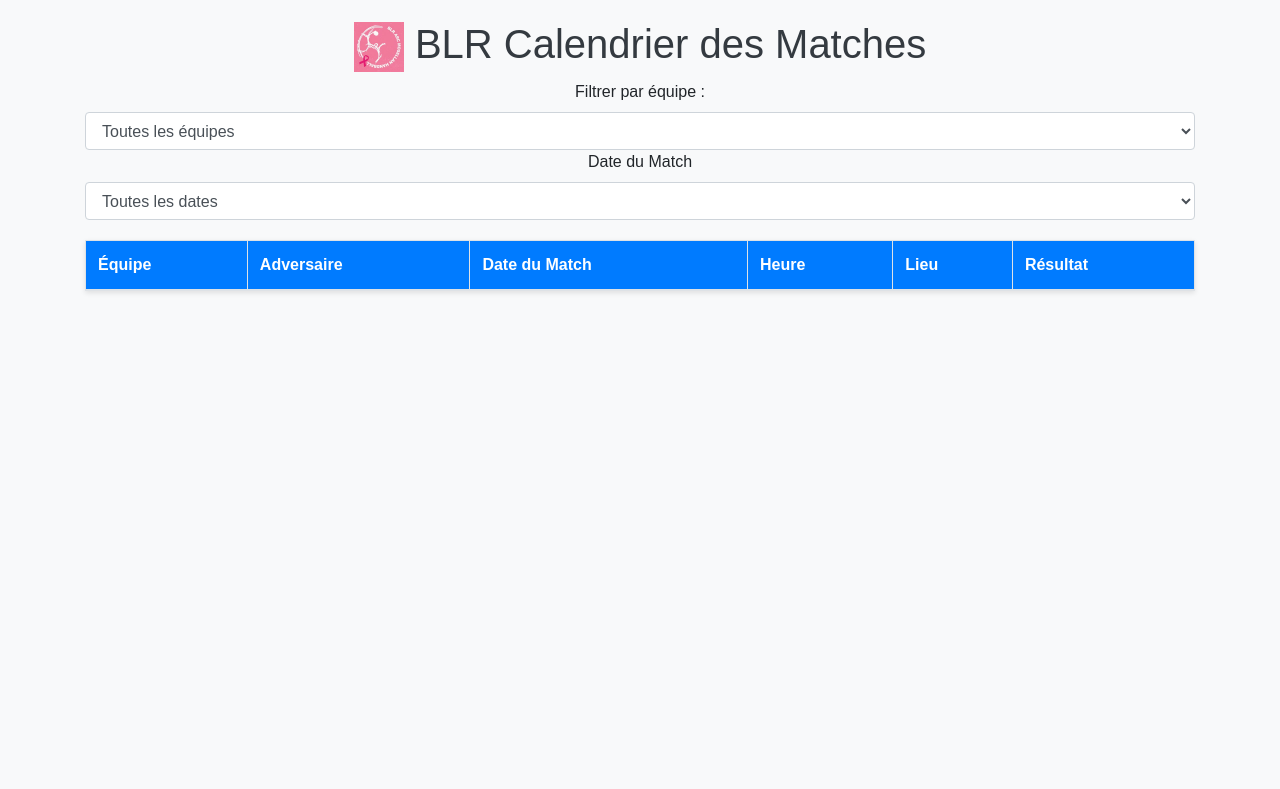
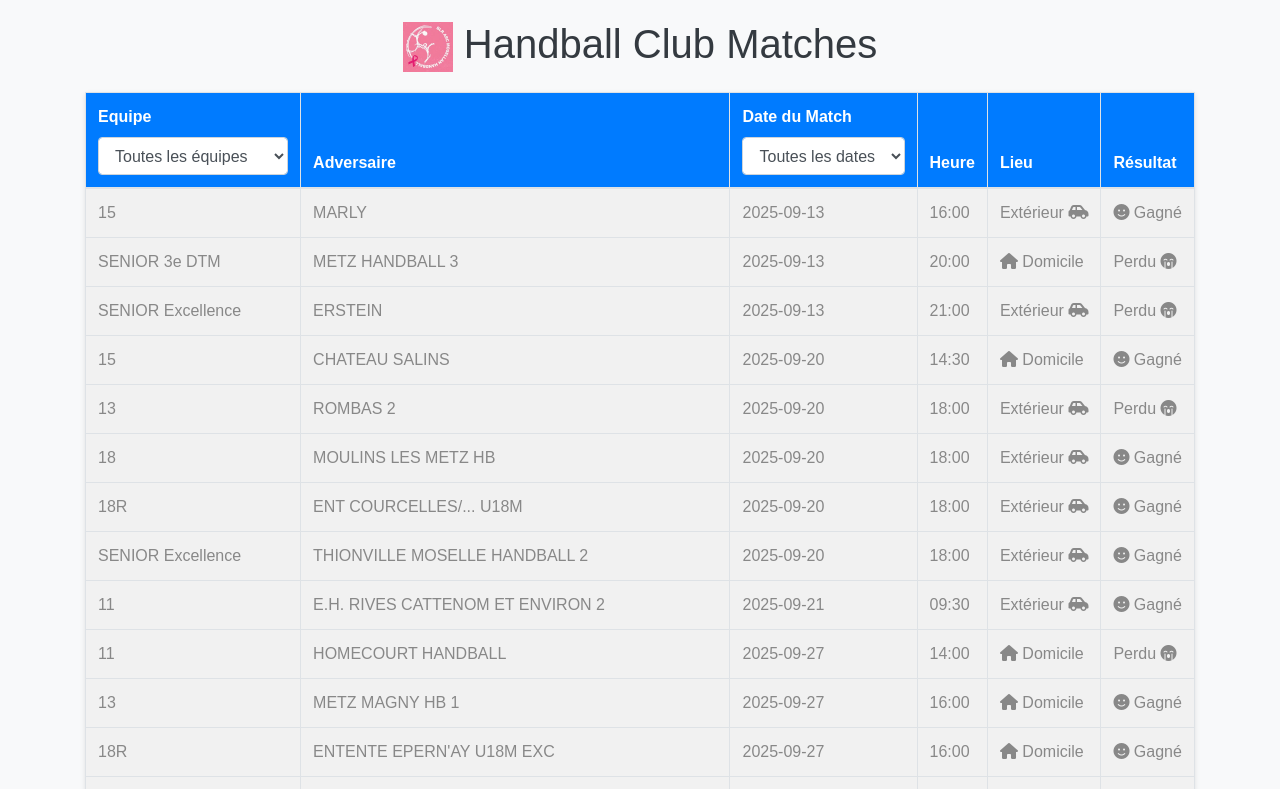
Before and after one commit to zemadmat/blr, a plain HTML site: page index.html in a window 1280 px wide. Shown: the top 789 px of the page. Drawn offline with nearby package versions, Linux system fonts and the light colour scheme.

Commit message:
update et split

```diff
--- a/app.js
+++ b/app.js
@@ -1,6 +1,7 @@
     document.addEventListener('DOMContentLoaded', async () => {
         let allMatches = []; // Stocker tous les matchs
         const teamFilterSelect = document.getElementById('team-filter');
+        const dateFilterSelect = document.getElementById('date-filter');
 
         async function fetchMatches() {
             try {
@@ -15,14 +16,14 @@ document.addEventListener('DOMContentLoaded', async () => {
 
                 // Générer les options de filtre d'équipe
                 const uniqueTeams = [...new Set(allMatches.map(match => match.team))];
-            uniqueTeams.sort(); // Trier les équipes alphabétiquement
+                uniqueTeams.sort((a, b) => a.localeCompare(b, undefined, {sensitivity: 'base'}));
+
                 uniqueTeams.forEach(team => {
                     const option = document.createElement('option');
                     option.value = team;
                     option.textContent = team;
                     teamFilterSelect.appendChild(option);
                 });
-
                 // Générer les options de filtre de date
                 const uniqueDate = [...new Set(allMatches.map(match => match.match_date))];
                 uniqueDate.sort((a, b) => a.localeCompare(b, undefined, {sensitivity: 'base'}));
@@ -33,17 +34,31 @@ document.addEventListener('DOMContentLoaded', async () => {
                     optiond.textContent = match_date;
                     dateFilterSelect.appendChild(optiond);
                 });
+
                 // Afficher tous les matchs initialement
                 displayMatches(allMatches);
 
                 // Ajouter l'écouteur d'événement pour le filtrage
                 teamFilterSelect.addEventListener('change', filterMatches);
                 dateFilterSelect.addEventListener('change', filterMatches);
-
             } catch (error) {
                 console.error('Erreur de chargement des matchs:', error);
             }
         }
+
+        // function filterMatches() {
+        //     const selectedTeam = teamFilterSelect.value;
+        //     const selectedDate = dateFilterSelect.value;
+
+        //     // Filtrer les matchs
+        //     const filteredMatches = selectedTeam
+        //         ? allMatches.filter(match => match.team === selectedTeam)
+        //         : allMatches;
+
+        //     // Afficher les matchs filtrés
+        //     displayMatches(filteredMatches);
+        // }
+
 
 function filterMatches() {
     const selectedTeam = teamFilterSelect.value;
--- a/index.html
+++ b/index.html
@@ -1,37 +1,42 @@
 <!DOCTYPE html>
 <html lang="fr">
+
 <head>
     <meta charset="UTF-8">
     <meta name="viewport" content="width=device-width, initial-scale=1.0">
-    <title>BLR Calendrier des Matches</title>
+    <title>Handball Club Matches</title>
     <!-- Bootstrap CSS -->
     <link href="https://stackpath.bootstrapcdn.com/bootstrap/4.5.2/css/bootstrap.min.css" rel="stylesheet">
     <link rel="stylesheet" href="https://cdnjs.cloudflare.com/ajax/libs/font-awesome/6.4.2/css/all.min.css">
     <!-- Font Awesome -->
+
     <link href="style.css" rel="stylesheet" />
+</head>
 
-</head>
 <body>
     <div class="container">
-        <h1><img src="blr_rose.jpg" alt="BLR rose" width="50" > BLR Calendrier des Matches</h1>
-         <div class="filter-container">
-            <label for="team-filter">Filtrer par équipe :</label>
-            <select id="team-filter" class="form-control">
-                <option value="">Toutes les équipes</option>
-                <!-- Options seront générées dynamiquement -->
-            </select>
-             <label for="date-filter">Date du Match</label>
-            <select id="date-filter" class="form-control">
-                <option value="">Toutes les dates</option>
-                <!-- Options seront générées dynamiquement -->
-            </select>
+        <h1><img src="blr_rose.jpg" alt="BLR rose" width="50"> Handball Club Matches</h1>
+        <div class="filter-container">
+
+
         </div>
         <table id="matches-table" class="table table-bordered table-hover fade-in">
             <thead>
                 <tr>
-                    <th>Équipe</th>
+
+                    <th> <label for="team-filter">Equipe</label>
+                        <select id="team-filter" class="form-control">
+                            <option value="">Toutes les équipes</option>
+                            <!-- Options seront générées dynamiquement -->
+                        </select></th>
                     <th>Adversaire</th>
-                    <th>Date du Match</th>
+                    <th> <label for="date-filter">Date du Match</label>
+                        <select id="date-filter" class="form-control">
+                            <option value="">Toutes les dates</option>
+                            <!-- Options seront générées dynamiquement -->
+                        </select>
+                    </th>
+                    <!-- Date du Match</th> -->
                     <th>Heure</th>
                     <th>Lieu</th>
                     <th>Résultat</th>
@@ -48,8 +53,8 @@
     <script src="https://cdn.jsdelivr.net/npm/@popperjs/core@2.5.4/dist/umd/popper.min.js"></script>
     <script src="https://stackpath.bootstrapcdn.com/bootstrap/4.5.2/js/bootstrap.min.js"></script>
 
-
     <script src="app.js"></script>
 
 </body>
+
 </html>
```
Lines whose indentation alone changed are shown as unchanged.
